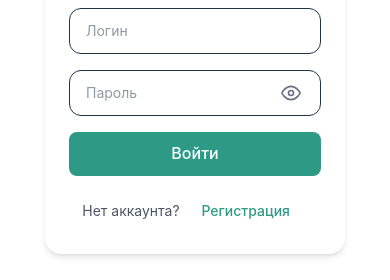
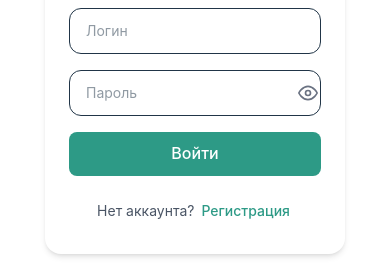
Before and after one commit to Sakk0022/zaman-bank, a React (Vite) app: page / in a window 390 px wide. Shown: the part 391-671 px from the top of the page. Built offline with nearby package versions, Linux system fonts and the light colour scheme.

Commit message:
адаптивность

```diff
--- a/src/index.css
+++ b/src/index.css
@@ -40,7 +40,7 @@ h1 {
 button {
   border-radius: 8px;
   border: 1px solid transparent;
-  padding: 0.6em 1.2em;
+  padding: 0.6em 2px;
   font-size: 1em;
   font-weight: 500;
   font-family: inherit;
```
